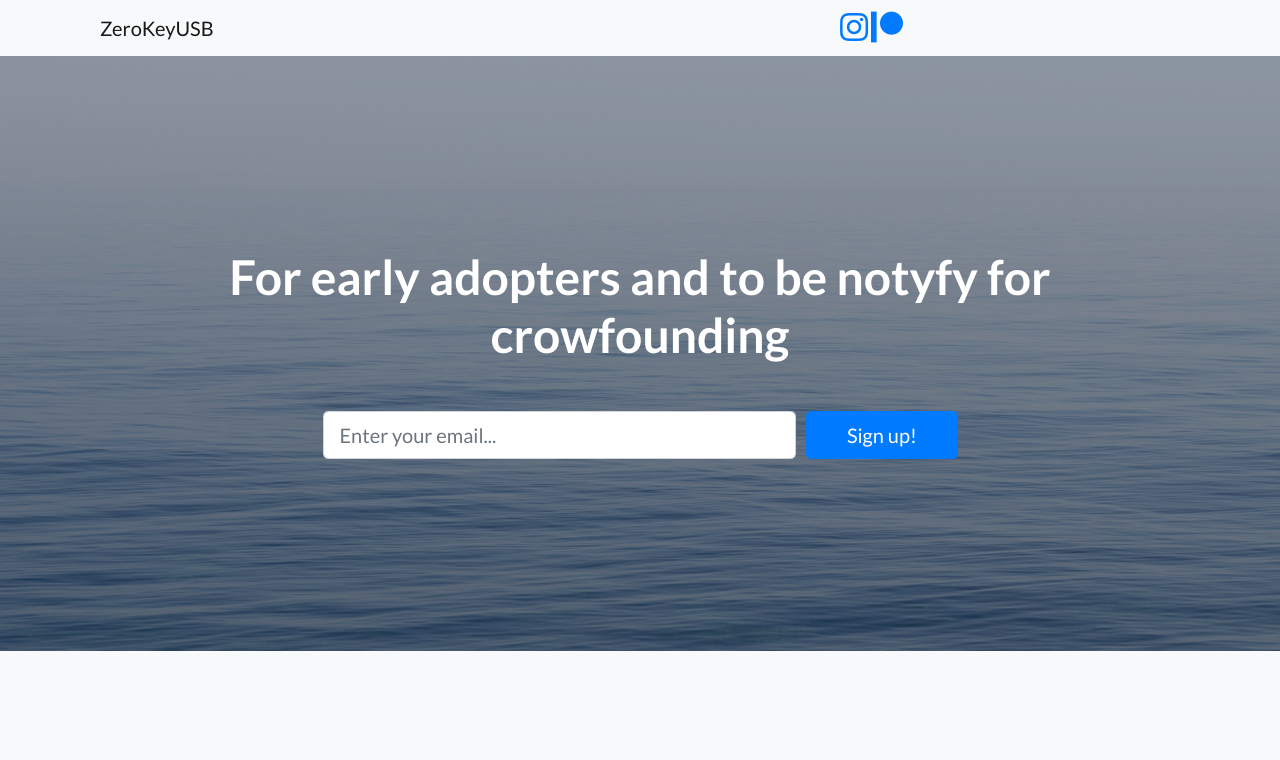
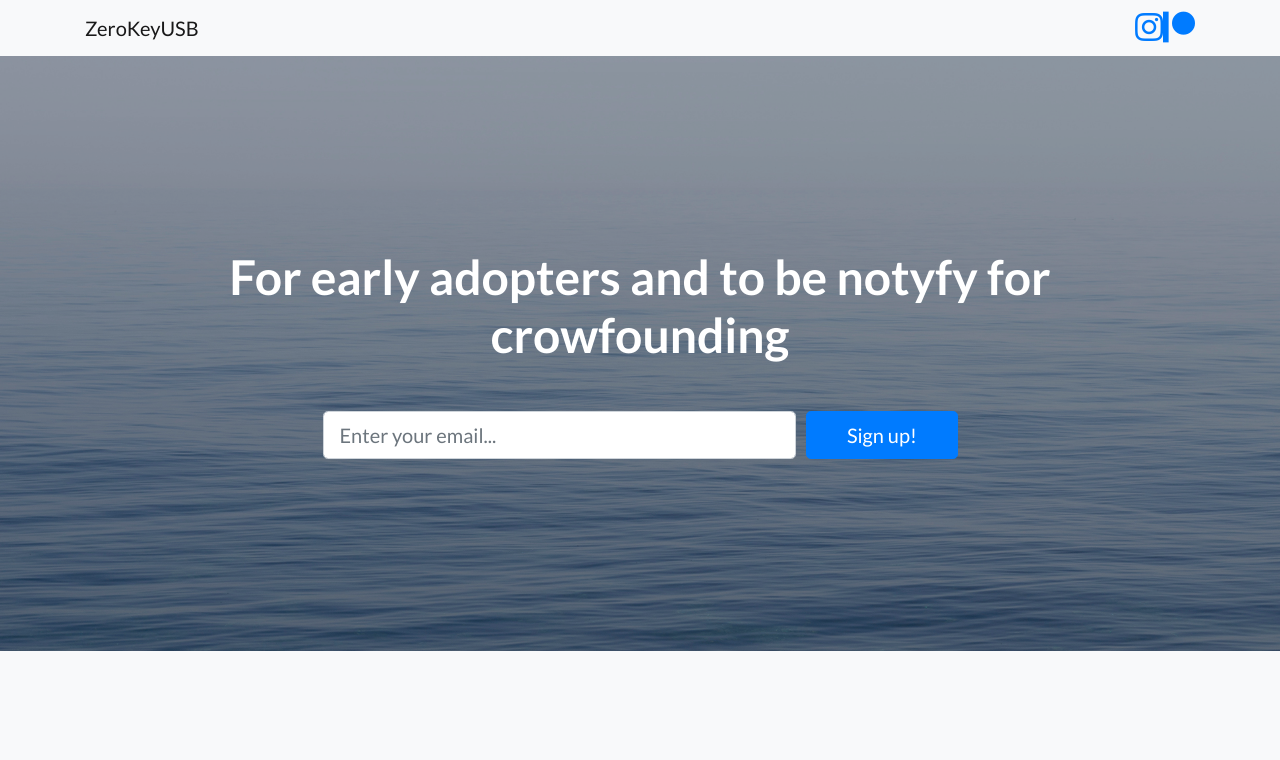
Before and after one commit to zerokeyusb/bootstrap, a website: page index.html in a window 1280 px wide. Shown: the top 760 px of the page. Drawn offline with Linux system fonts and the light colour scheme.

Commit message:
Update index.html

```diff
--- a/index.html
+++ b/index.html
@@ -28,17 +28,16 @@
   <!-- Navigation -->
   <nav class="navbar navbar-light bg-light static-top">
     <div class="container">
-            <div class="col-lg-4">
+
       <a class="navbar-brand" href="#">ZeroKeyUSB</a>
-     </div>
-      <div class="col-lg-4">
+<ul class="list-group list-group-horizontal">
       <a href="https://www.instagram.com/zerokeyusb">
                 <i class="fab fa-instagram fa-2x "></i>
               </a>
       <a href="https://www.patreon.com/bePatron?u=40996924">
                 <i class="fab fa-patreon fa-2x "></i>
              </a>
-  </div>
+</ul>
      </div>
   </nav>
 
```
